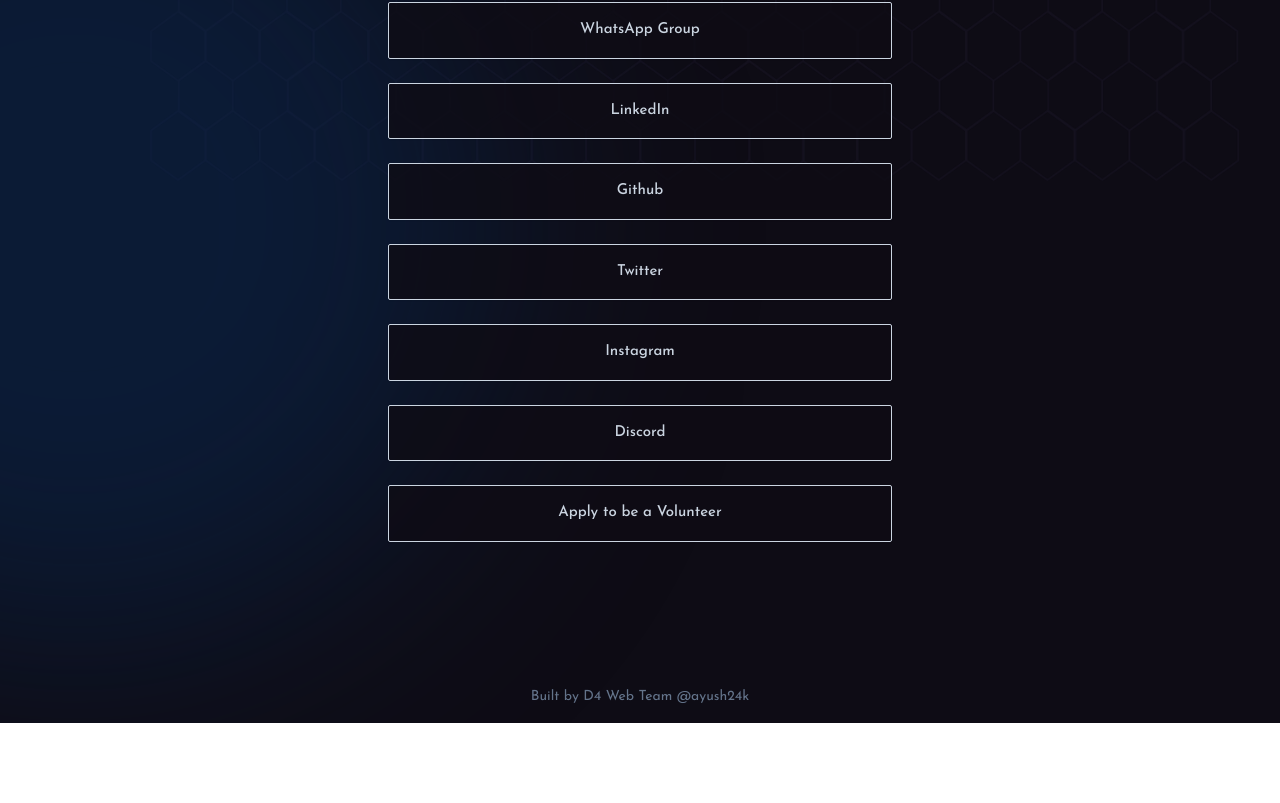
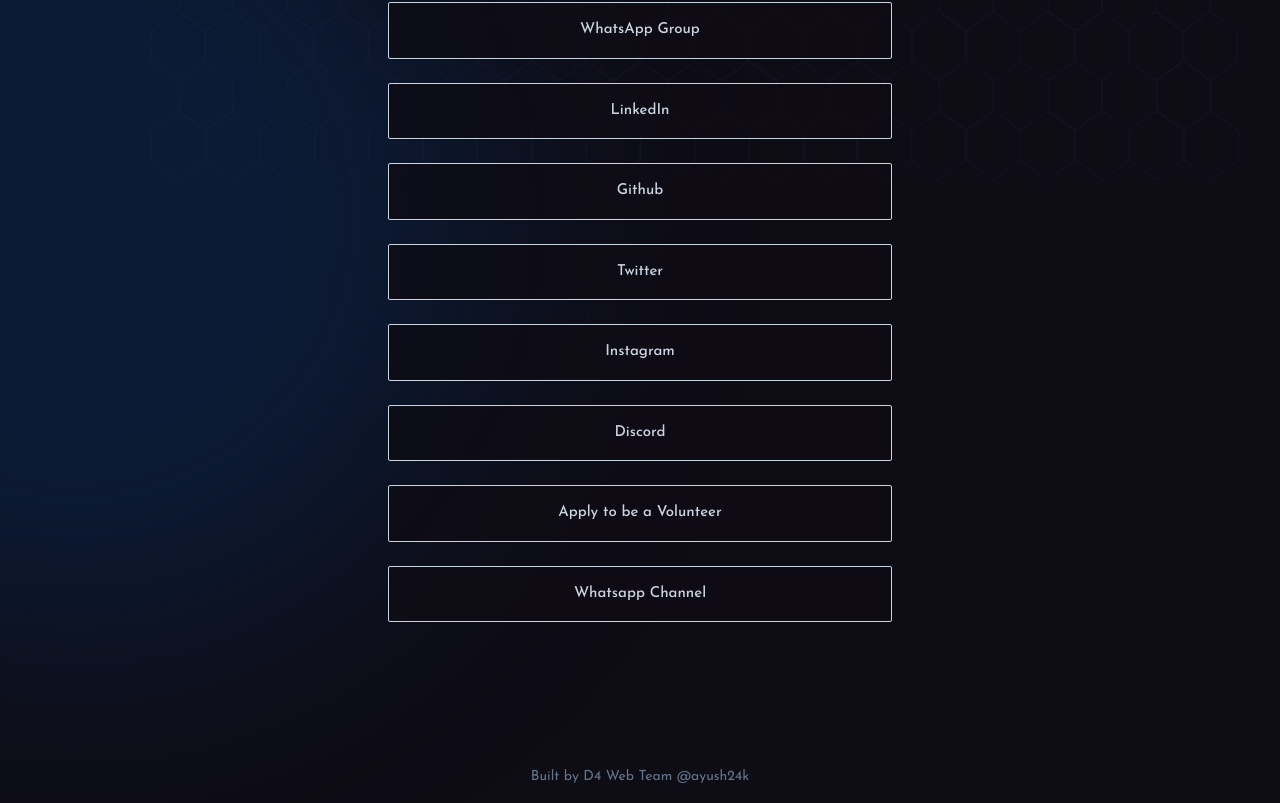
Before and after one commit to D4Community/D4-new-website, a Next.js app: page /linkpool in a window 1280 px wide. Shown: the part 338-1141 px from the top of the page. Before the commit the page ends 1061 px from the top, so only its background shows below. Built offline with nearby package versions, Linux system fonts and the light colour scheme.

Commit message:
added a link in linkpool

```diff
--- a/app/(extra)/linkpool/page.tsx
+++ b/app/(extra)/linkpool/page.tsx
@@ -64,12 +64,11 @@
         label: "Apply to be a Volunteer",
         icon: "",
         link: "https://forms.gle/CY8eDostKx2t8Wx49"
-    }, // {
-    //     label: "Visit Our Website",
-    //     icon: "",
-    //     link: "https://d4-website-v1.vercel.app/"
-    // }
-    ]
+    }, {
+          label: "Whatsapp Channel",
+          icon: "",
+          link: "https://whatsapp.com/channel/0029Va8QbTU8V0trPdleNl2I"
+     }]
 
     return (
         <div className="flex flex-col gap-6">
```
